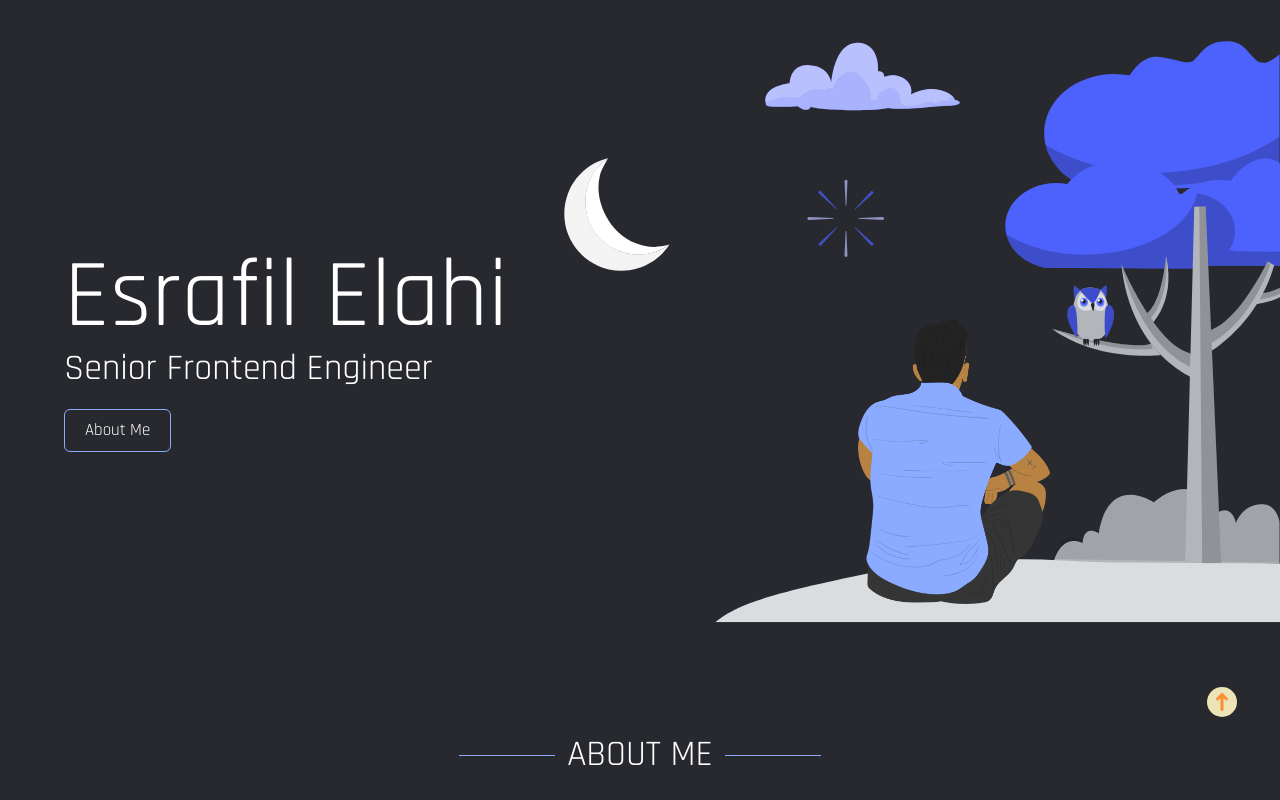
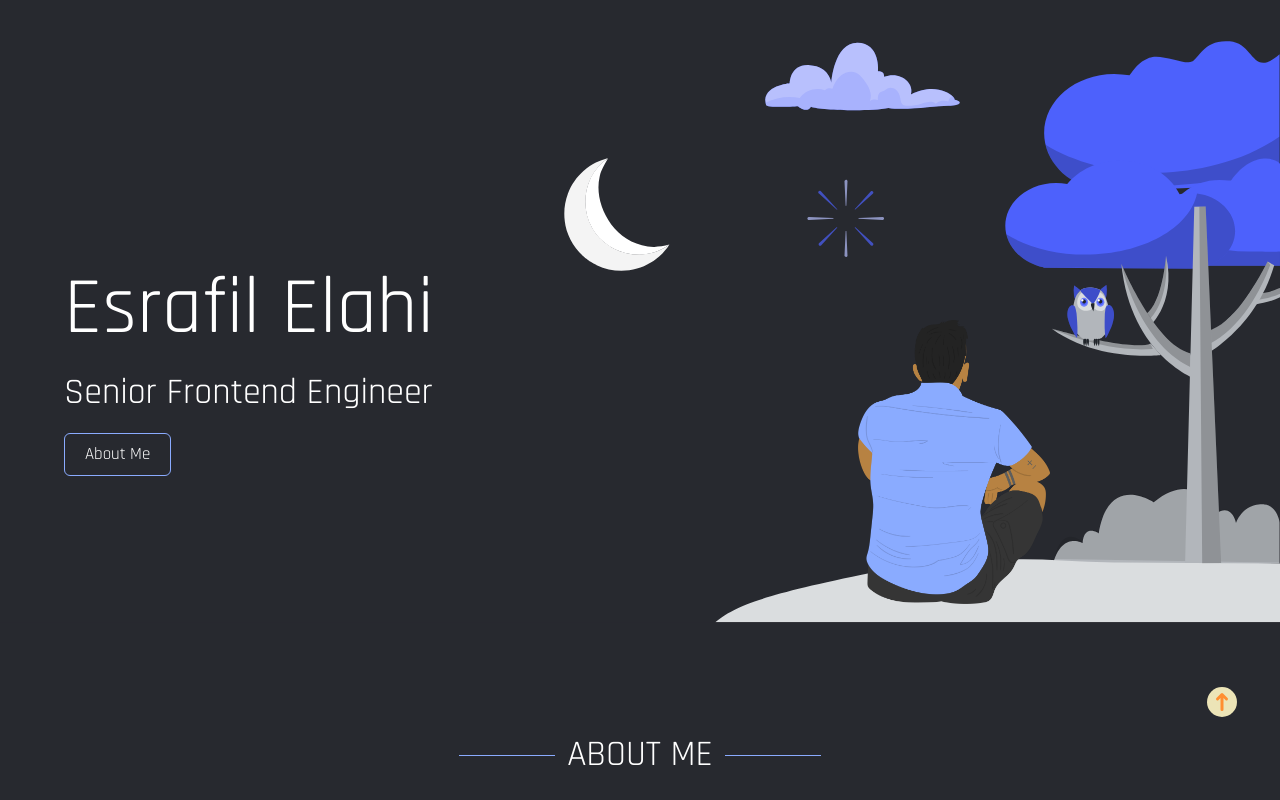
Before and after one commit to EsrafilElahi/esrafil.com, a React (Vite) app in the folder frontend/: page / in a window 1280 px wide. Shown: the top 800 px of the page. Built offline with nearby package versions, Linux system fonts and the light colour scheme.

Commit message:
fix clean up

```diff
--- a/frontend/src/components/Title.tsx
+++ b/frontend/src/components/Title.tsx
@@ -7,7 +7,7 @@ const Title = (props: Props) => {
 
   return (
     <div className="absolute top-[35%] left-[5%]">
-      <h1 className="text-8xl">Esrafil Elahi</h1>
+      <h1 className="text-[10vmin]">Esrafil Elahi</h1>
       <h2 className="text-4xl mt-1 mb-5">Senior Frontend Engineer</h2>
       <button className="btn-outline" onClick={handleScroll}>
         About Me
```
